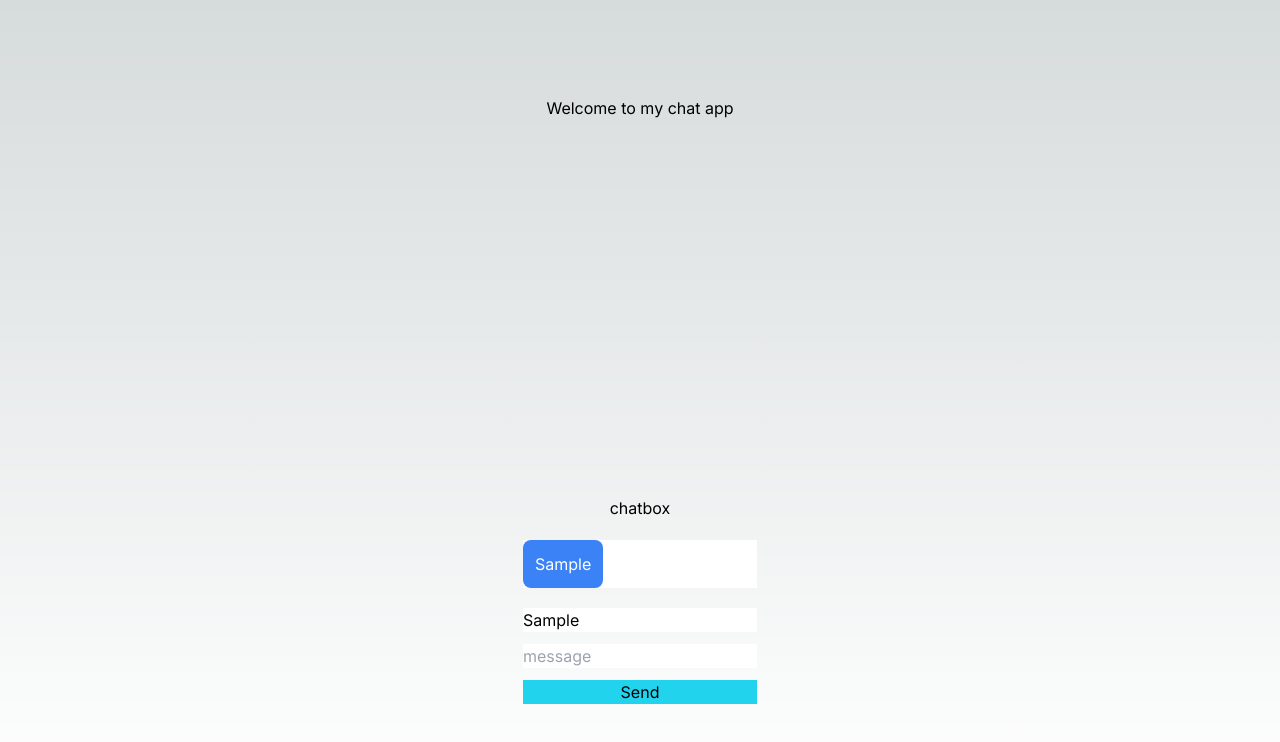
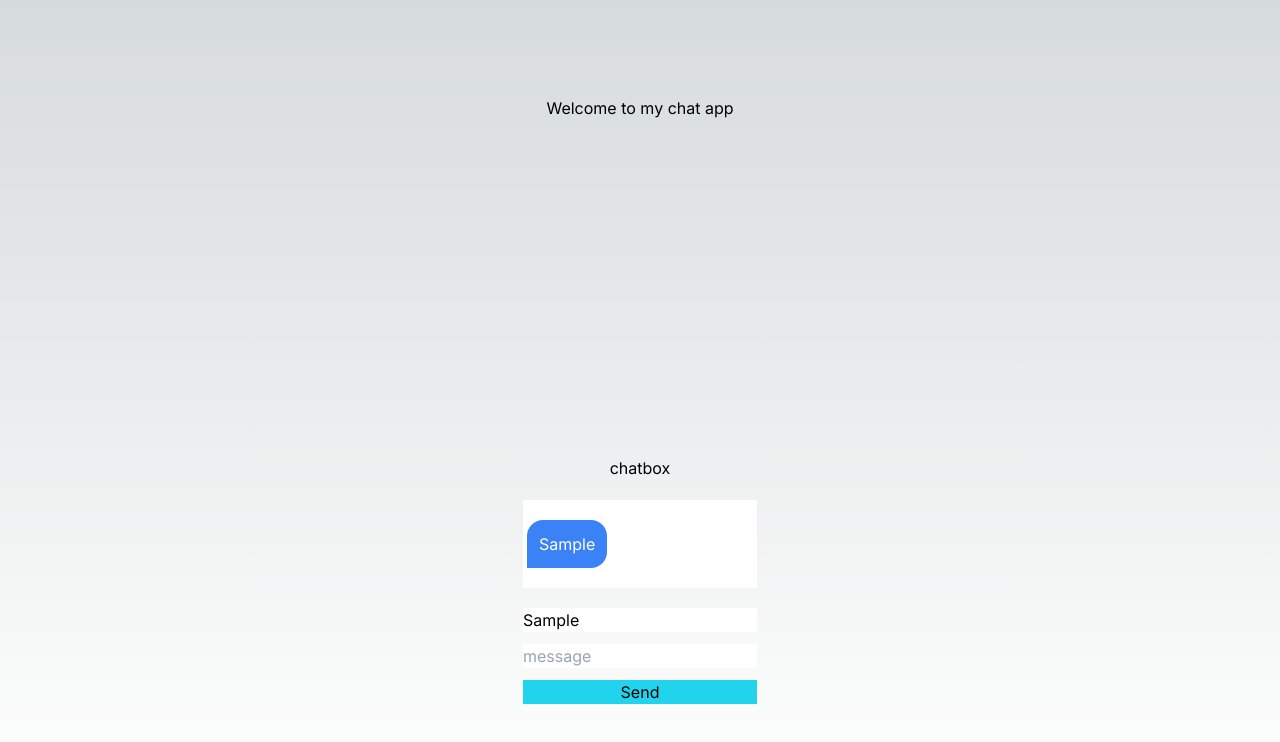
Before and after one commit to hln33/chatapp, a Next.js app in the folder chatapp/: page / in a window 1280 px wide. Both pictures are taken after typing "Sample", "Sample" into the empty fields and a click on the button "Send". Shown: the top 742 px of the page. Built offline with nearby package versions, Linux system fonts and the light colour scheme; no server answers.

Commit message:
Styling for chat bubbles

```diff
--- a/chatapp/src/app/_chatbox/chatbox.tsx
+++ b/chatapp/src/app/_chatbox/chatbox.tsx
@@ -68,7 +68,7 @@ export default function ChatBox() {
     <div className="space-y-5">
       <h3 className="text-center">chatbox</h3>
 
-      <div className="flex flex-col bg-white">
+      <div className="flex flex-col bg-white py-5 px-1 space-y-3">
         {Messages.map((msg, index) => (
           <MessageBubble message={msg} key={index} />
         ))}
--- a/chatapp/src/app/_chatbox/messageBubble.tsx
+++ b/chatapp/src/app/_chatbox/messageBubble.tsx
@@ -9,10 +9,15 @@ export default function MessageBubble({ message }: Props) {
   const color = message.fromCurrentUser
     ? 'text-white bg-blue-500'
     : 'text-black bg-gray-300';
+  const roundedCorners = message.fromCurrentUser
+    ? 'rounded-r-2xl rounded-tl-2xl'
+    : 'rounded-l-2xl rounded-tr-2xl';
 
   return (
     <div className={`flex ${alignment}`}>
-      <div className={`p-3 rounded-lg max-w-xs ${color}`}>{message.text}</div>
+      <div className={`p-3 max-w-xs ${color} ${roundedCorners}`}>
+        {message.text}
+      </div>
     </div>
   );
 }
```
